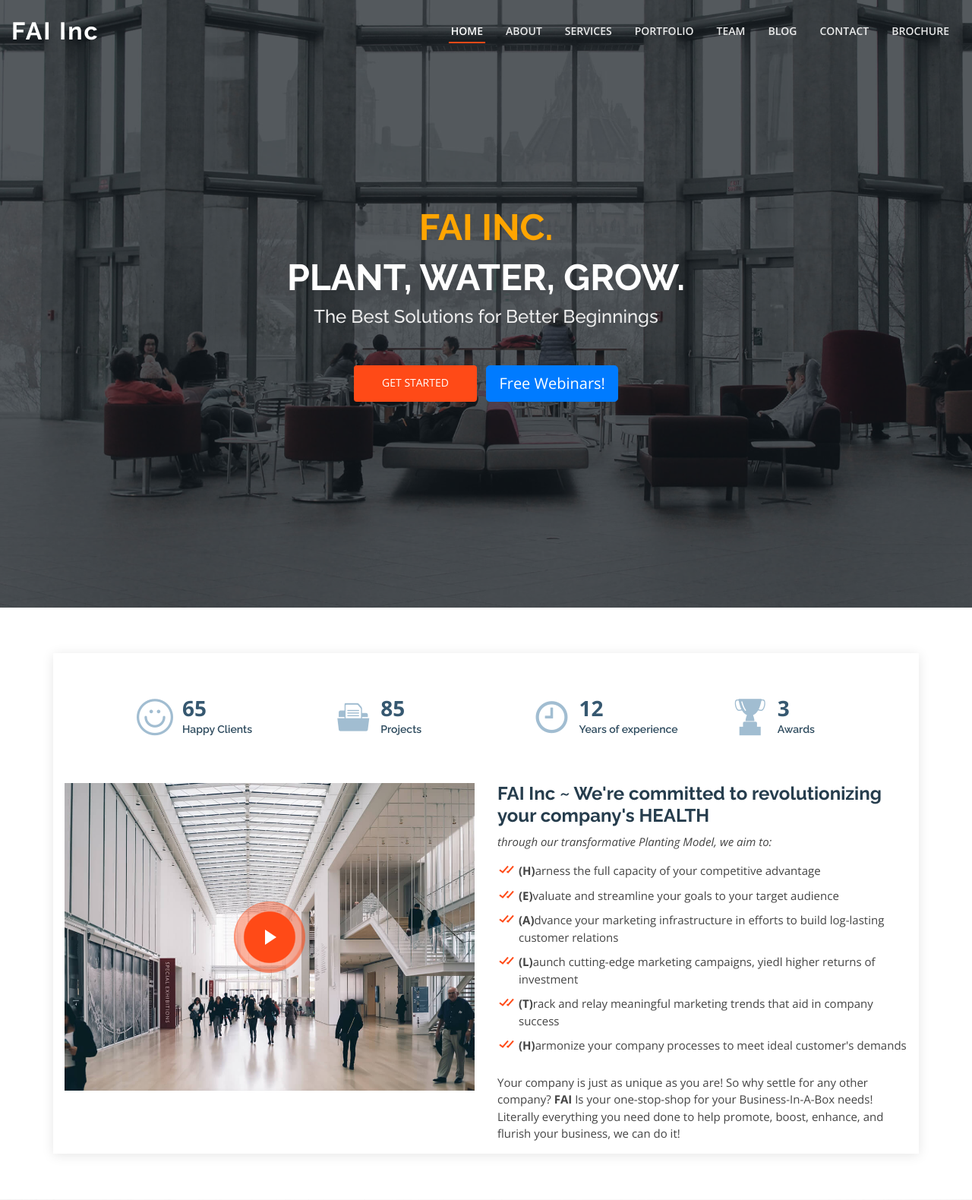
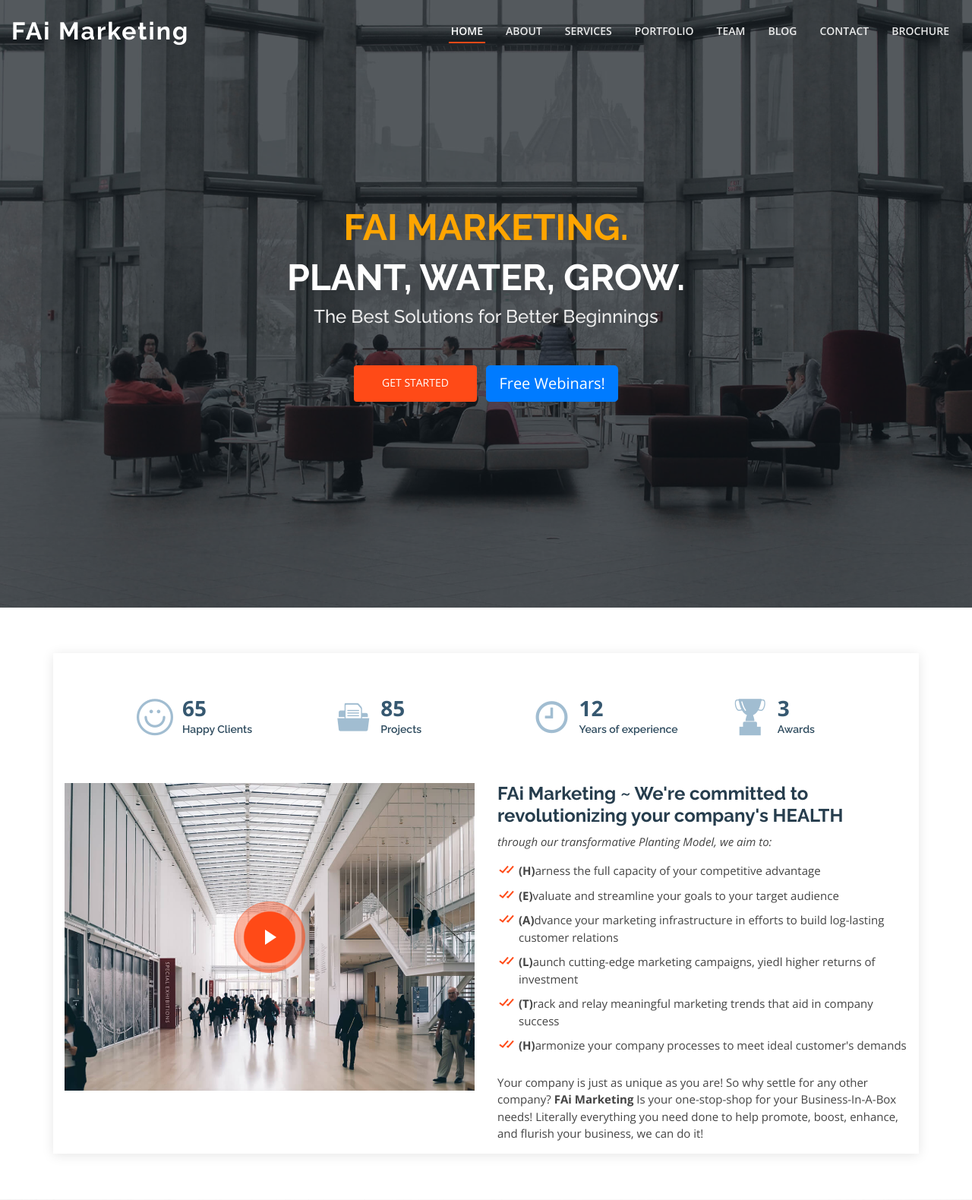
Before and after one commit to DrAubreyLove/FAI-Marketing, a PHP site: page / in a window 1280 px wide. Shown: the top 1580 px of the page at 76% size. Run offline with PHP 8.4, Linux system fonts and the light colour scheme.

Commit message:
Changed Company name to FAi Marketing

```diff
--- a/about.php
+++ b/about.php
@@ -49,7 +49,7 @@
       </div>
 
       <div class="col-lg-6 pt-3 pt-lg-0 content">
-        <h3><strong>FAI Inc</strong> ~ We're committed to revolutionizing your company's <strong>HEALTH</strong></h3>
+        <h3><strong>FAi Marketing</strong> ~ We're committed to revolutionizing your company's <strong>HEALTH</strong></h3>
         <p class="font-italic">
            through our transformative Planting Model, we aim to:<br/>
         </p>
@@ -62,7 +62,7 @@
           <li><i class="bx bx-check-double"></i> <strong>(H)</strong>armonize your company processes to meet ideal customer's demands</li>
         </ul>
         <p>
-          Your company is just as unique as you are! So why settle for any other company? <strong>FAI</strong> Is your one-stop-shop
+          Your company is just as unique as you are! So why settle for any other company? <strong>FAi Marketing</strong> Is your one-stop-shop
           for your Business-In-A-Box needs! Literally everything you need done to help promote, boost, enhance, and flurish your business, we can do it!
         </p>
       </div>
--- a/features.php
+++ b/features.php
@@ -28,7 +28,7 @@
           <div class="col-lg-6 order-2 order-lg-1 mt-3 mt-lg-0">
             <h3>Starter Package</h3>
             <p class="font-italic">
-              Not sure where to start? Just launched your company and confused on where to go? <strong>FAI</strong> is here to help!
+              Not sure where to start? Just launched your company and confused on where to go? <strong>FAi Marketing</strong> is here to help!
             </p>
             <ul>
               <li><i class="ri-check-double-line"></i> Social Media Marketing</li>
@@ -57,10 +57,10 @@
             <h3>Advanced Package</h3>
             <p>
               Now that your business is successful, it is time you ventured and grew your business higher than you ever imagined!
-              <strong>FAI</strong> is here!
+              <strong>FAi Marketing</strong> is here!
             </p>
             <p class="font-italic">
-              Quickly grow your business from a mid-level to Fortune 500 in no time at all with assistance from <strong>FAI</strong>
+              Quickly grow your business from a mid-level to Fortune 500 in no time at all with assistance from <strong>FAi Marketing</strong>
             </p>
             <ul>
               <li><i class="ri-check-double-line"></i> Website Built For Your Online Exposure!</li>
@@ -98,7 +98,7 @@
               <li><i class="ri-check-double-line"></i> Custom Catered Exposure & Marketing Techniques</li>
             </ul>
             <p class="font-italic">
-              Do not stress over your current work load. <strong>FAI</strong> will ensure your
+              Do not stress over your current work load. <strong>FAi Marketing</strong> will ensure your
               company is working perfectly and smoothly from the inside out!
             </p>
             <p>
--- a/footer.php
+++ b/footer.php
@@ -55,7 +55,7 @@
 
   <div class="container">
     <div class="copyright">
-      &copy; Copyright <strong><span>FAI</span></strong>. All Rights Reserved
+      &copy; Copyright <strong><span>FAi Marketing</span></strong>. All Rights Reserved
     </div>
     <div class="credits">
       Designed by C.T.O.:&nbsp;&nbsp;&nbsp;<a href="https://github.com/DrAubreyLove" target="_blank">C0d3 N3rd</a>
--- a/header.php
+++ b/header.php
@@ -5,7 +5,7 @@
   <meta charset="utf-8">
   <meta content="width=device-width, initial-scale=1.0" name="viewport">
 
-  <title>FAI Inc</title>
+  <title>FAi Marketing</title>
   <meta content="" name="descriptison">
   <meta content="" name="keywords">
 
--- a/intro_banner.php
+++ b/intro_banner.php
@@ -1,6 +1,6 @@
 <section id="hero">
   <div class="hero-container" data-aos="fade-up" data-aos-delay="150">
-    <h1 style="color: orange">FAI Inc.
+    <h1 style="color: orange">FAi Marketing.
     <h1>Plant, Water, Grow.</h1>
     <h2>The Best Solutions for Better Beginnings</h2>
     <div class="d-flex">
--- a/nav.php
+++ b/nav.php
@@ -1,7 +1,7 @@
 <header id="header" class="fixed-top ">
   <div class="container-fluid d-flex align-items-center justify-content-between">
 
-    <h1 class="logo"><a href="index.html">FAI Inc</a></h1>
+    <h1 class="logo"><a href="index.html">FAi Marketing</a></h1>
 
     <nav class="nav-menu d-none d-lg-block">
       <ul>
--- a/services.php
+++ b/services.php
@@ -18,7 +18,7 @@
         <div class="icon-box">
           <i class="icofont-chart-bar-graph"></i>
           <h4><a href="#">Marketing Strategies</a></h4>
-          <p>Getting your company out there is hard enough, let alone discovering how to do it on your own. <strong>FAI</strong> has taken all of that work out, allowing you to get back to your company!</p>
+          <p>Getting your company out there is hard enough, let alone discovering how to do it on your own. <strong>FAi Marketing</strong> has taken all of that work out, allowing you to get back to your company!</p>
         </div>
       </div>
       <div class="col-md-6 mt-4 mt-md-0">
--- a/testimonials.php
+++ b/testimonials.php
@@ -9,7 +9,7 @@
         <h4>Ceo &amp; Founder</h4>
         <p>
           <i class="bx bxs-quote-alt-left quote-icon-left"></i>
-          I knew I needed help with launching my company, but I did not know how much help I truely needed! Thank you FAI for making it easy for me!
+          I knew I needed help with launching my company, but I did not know how much help I truely needed! Thank you FAi Marketing for making it easy for me!
           <i class="bx bxs-quote-alt-right quote-icon-right"></i>
         </p>
       </div>
@@ -20,7 +20,7 @@
         <h4>Sales Associate</h4>
         <p>
           <i class="bx bxs-quote-alt-left quote-icon-left"></i>
-          Our company was looking to go digital and online with our store, but had no clue where to start. FAI provided us with insight information, and helped achieve our goals!
+          Our company was looking to go digital and online with our store, but had no clue where to start. FAi Marketing provided us with insight information, and helped achieve our goals!
           <i class="bx bxs-quote-alt-right quote-icon-right"></i>
         </p>
       </div>
@@ -31,7 +31,7 @@
         <h4>Store Owner | Veteran</h4>
         <p>
           <i class="bx bxs-quote-alt-left quote-icon-left"></i>
-          We already had our company up and going online, but we where not getting any online sales. FAI provided us with the marketing tools we needed, and it truely paid for itself!
+          We already had our company up and going online, but we where not getting any online sales. FAi Marketing provided us with the marketing tools we needed, and it truely paid for itself!
           <i class="bx bxs-quote-alt-right quote-icon-right"></i>
         </p>
       </div>
@@ -42,7 +42,7 @@
         <h4>CEO</h4>
         <p>
           <i class="bx bxs-quote-alt-left quote-icon-left"></i>
-          I always had a hunch my company could do better. FAI provided their consultation services. BOY! I was surprised when I saw what needed my attention most and how to straighten up the firm!
+          I always had a hunch my company could do better. FAi Marketing provided their consultation services. BOY! I was surprised when I saw what needed my attention most and how to straighten up the firm!
           <i class="bx bxs-quote-alt-right quote-icon-right"></i>
         </p>
       </div>
@@ -53,7 +53,7 @@
         <h4>Entrepreneur | Veteran</h4>
         <p>
           <i class="bx bxs-quote-alt-left quote-icon-left"></i>
-          Starting a company is extremely hard, if you do not know what you are doing, it is even harder! FAI was there to help educate and guide me on my path!
+          Starting a company is extremely hard, if you do not know what you are doing, it is even harder! FAi Marketing was there to help educate and guide me on my path!
           <i class="bx bxs-quote-alt-right quote-icon-right"></i>
         </p>
       </div>
```
